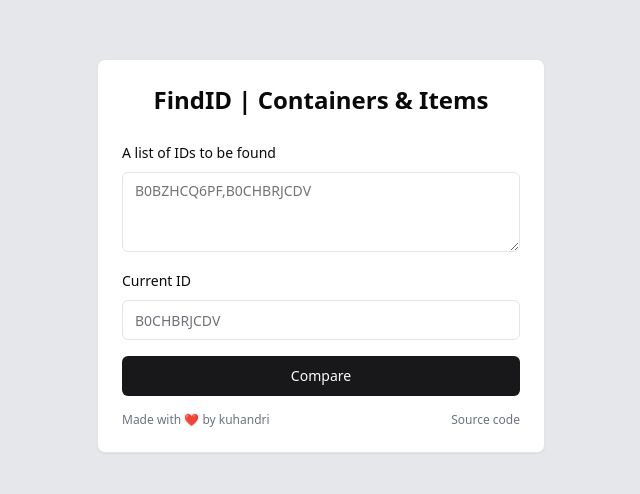
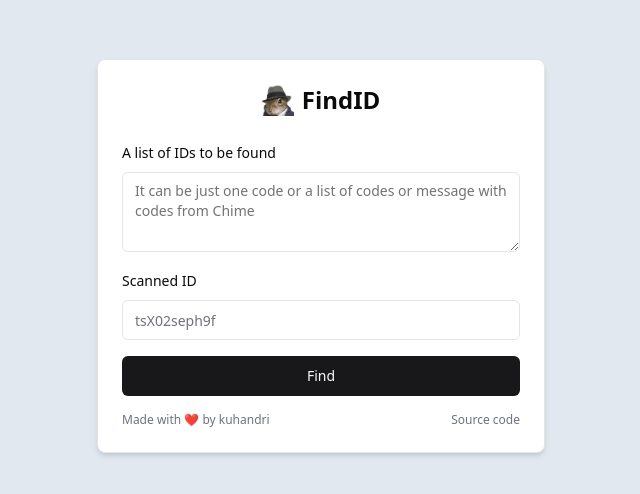
Before and after one commit to LWJerri/FindID, a React (Vite) app: page / in a window 1280 px wide. Shown: the part 144-638 px from the top of the page, without its empty margins (319-959 px from the left). Built offline with nearby package versions, Linux system fonts and the light colour scheme.

Commit message:
Code optimization, recognize scanned code in big messages, etc., apply Prettier rules

```diff
--- a/src/App.tsx
+++ b/src/App.tsx
@@ -7,73 +7,97 @@ import { Textarea } from "./components/ui/textarea";
 
 export default function App() {
   const [sourceValue, setSourceValue] = useState("");
-	const [scannableValue, setScannableValue] = useState("");
-	const [backgroundColor, setBackgroundColor] = useState("bg-gray-200");
+  const [scannedValue, setScannedValue] = useState("");
+  const [backgroundColor, setBackgroundColor] = useState("bg-slate-200");
 
-	const handleScanButtonClick = () => {
-		if (!sourceValue || !scannableValue) return;
+  const handleScanButton = () => {
+    if (!sourceValue || !scannedValue) return;
 
-		setScannableValue("");
+    const sourceValueIDs = sourceValue.match(scannedValue);
 
-		document.getElementById("scannable")?.focus();
-
-		if (sourceValue.split(",").includes(scannableValue)) {
+    if (sourceValueIDs) {
       setBackgroundColor("bg-green-200");
 
       new Audio("song.mp3").play();
     } else {
       setBackgroundColor("bg-red-200");
     }
+
+    setScannedValue("");
+
+    document.getElementById("scanned")!.focus();
   };
 
-	const handleEnterPress = (e: { key: string }) => {
-		if (e.key === "Enter") {
-			handleScanButtonClick();
-		}
+  const handleEnterKey = (e: { key: string }) => {
+    if (e.key !== "Enter") return;
+
+    handleScanButton();
   };
 
+  const sourceArea = document.getElementById("source");
+
+  if (sourceArea) {
+    sourceArea.oninput = function () {
+      sourceArea.style.height = "";
+
+      sourceArea.style.height = sourceArea.scrollHeight + 5 + "px";
+    };
+  }
+
   return (
-		<main className={`flex items-center justify-center h-screen ${backgroundColor}`}>
-			<Card className="w-full max-w-md mx-4">
+    <main className={`flex items-center justify-center min-h-screen ${backgroundColor}`}>
+      <Card className="w-full max-w-md mx-4 my-5 bg-white shadow-md">
         <CardHeader>
-					<h2 className="text-2xl font-semibold text-center">FindID | Containers & Items</h2>
+          <h2 className="text-2xl select-none flex justify-center space-x-2 items-center font-bold">
+            <img src="shipit.png" className="w-8 h-8" alt="SHIPIT" />
+
+            <p>FindID</p>
+          </h2>
         </CardHeader>
 
         <CardContent>
           <div className="space-y-4">
             <div className="space-y-2">
-							<Label htmlFor="source">A list of IDs to be found</Label>
+              <Label htmlFor="source" className="select-none">
+                A list of IDs to be found
+              </Label>
 
               <Textarea
                 id="source"
-								placeholder="B0BZHCQ6PF,B0CHBRJCDV"
+                placeholder="It can be just one code or a list of codes or message with codes from Chime"
                 value={sourceValue}
-								onChange={(e) => setSourceValue(e.target.value.replace(/ /g, ""))}
-								onKeyPress={handleEnterPress}
+                onChange={(e) => setSourceValue(e.target.value)}
+                onKeyDown={handleEnterKey}
               />
             </div>
 
             <div className="space-y-2">
-							<Label htmlFor="scannable">Current ID</Label>
+              <Label htmlFor="scanned" className="select-none">
+                Scanned ID
+              </Label>
 
               <Input
-								id="scannable"
-								placeholder="B0CHBRJCDV"
+                id="scanned"
+                placeholder="tsX02seph9f"
                 type="text"
-								value={scannableValue}
-								onChange={(e) => setScannableValue(e.target.value.replace(/ /g, ""))}
-								onKeyPress={handleEnterPress}
+                value={scannedValue}
+                onChange={(e) => setScannedValue(e.target.value)}
+                onKeyDown={handleEnterKey}
               />
             </div>
 
-						<Button className="w-full" onClick={handleScanButtonClick}>
-							Compare
+            <Button className="w-full select-none" onClick={handleScanButton}>
+              Find
             </Button>
 
             <div className="flex justify-between">
-							<p className="text-xs text-gray-500">Made with ❤️ by kuhandri</p>
+              <p className="text-xs text-gray-500 select-none">Made with ❤️ by kuhandri</p>
 
-							<a className="text-xs text-gray-500" href="https://github.com/LWJerri/FindID" target="_blank">
+              <a
+                className="text-xs text-gray-500 hover:underline select-none"
+                href="https://github.com/LWJerri/FindID"
+                target="_blank"
+              >
                 Source code
               </a>
             </div>
```
Lines whose indentation alone changed are shown as unchanged.
